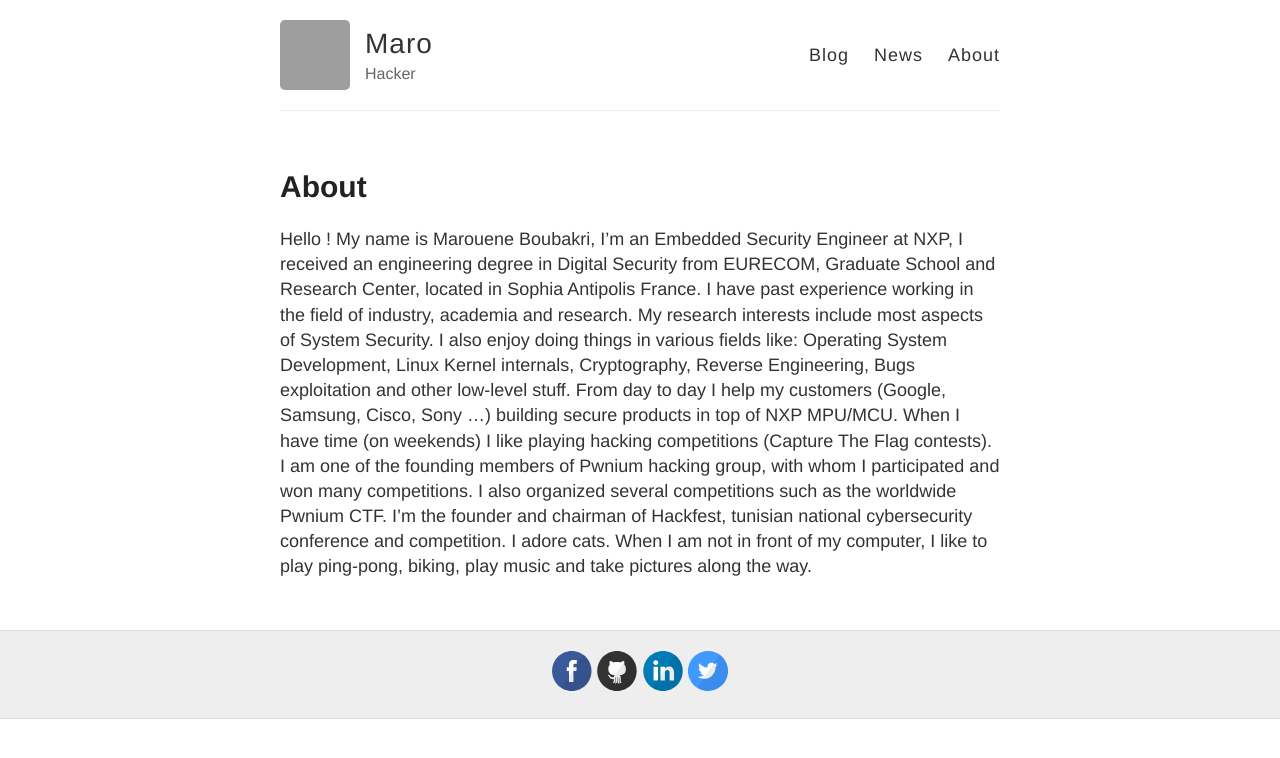
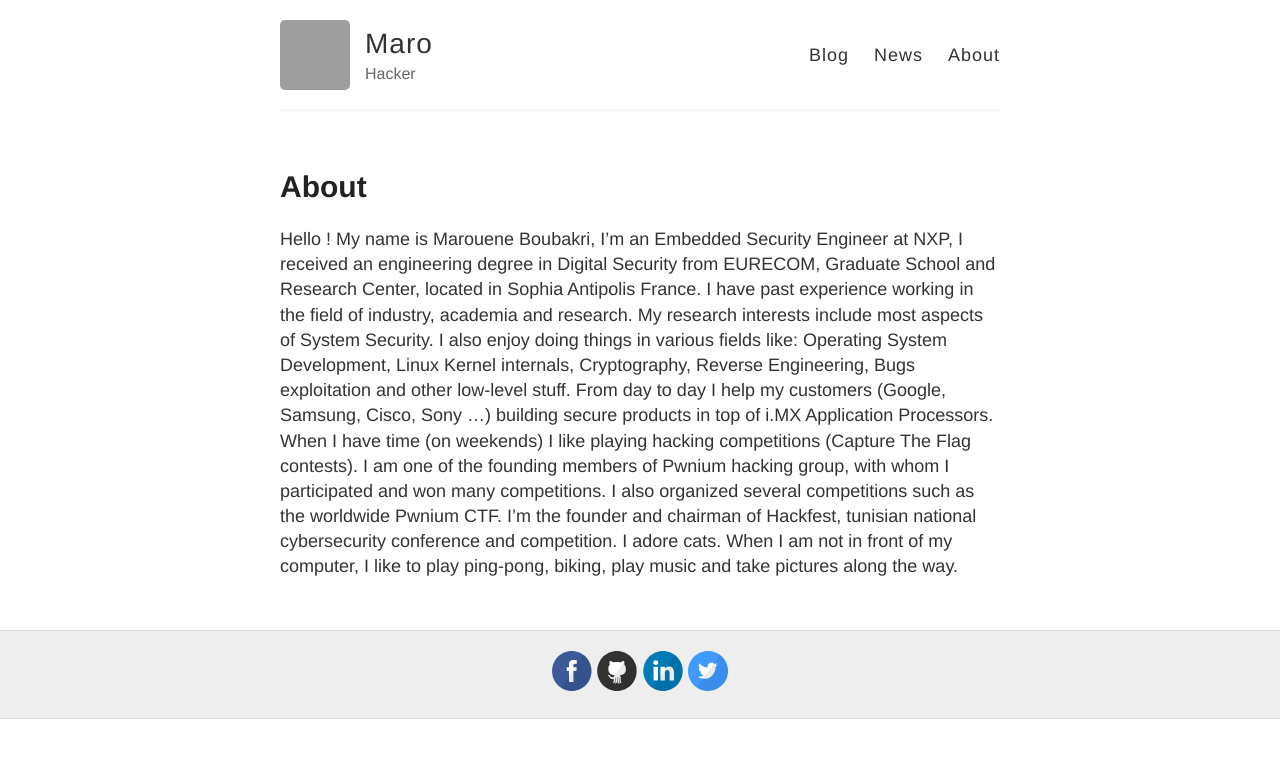
Before and after one commit to maroueneboubakri/maroueneboubakri.github.io, a Jekyll site: the page built from about.md, in a window 1280 px wide. Shown: the top 758 px of the page. Built offline with Jekyll 4.4.1, drawn with Linux system fonts in a browser that asks for light colours; grey boxes are pictures that could not be loaded.

Commit message:
Update about.md

```diff
--- a/about.md
+++ b/about.md
@@ -4,9 +4,4 @@
 permalink: /about/
 ---
 
-Hello ! My name is Marouene Boubakri, I'm an Embedded Security Engineer at NXP, I received an engineering degree in Digital Security from EURECOM, Graduate School and Research Center, located in Sophia Antipolis France.
-I have past experience working in the field of industry, academia and research.
-My research interests include most aspects of System Security. I also enjoy doing things in various fields like: Operating System Development, Linux Kernel internals, Cryptography, Reverse Engineering, Bugs exploitation and other low-level stuff.
-From day to day I help my customers (Google, Samsung, Cisco, Sony ...) building secure products in top of NXP MPU/MCU.
-When I have time (on weekends) I like playing hacking competitions (Capture The Flag contests). I am one of the founding members of Pwnium hacking group, with whom I participated and won many competitions. I also organized several competitions such as the worldwide Pwnium CTF. I'm the founder and chairman of Hackfest, tunisian national cybersecurity conference and competition.
-I adore cats. When I am not in front of my computer, I like to play ping-pong, biking, play music and take pictures along the way.
+Hello ! My name is Marouene Boubakri, I'm an Embedded Security Engineer at NXP, I received an engineering degree in Digital Security from EURECOM, Graduate School and Research Center, located in Sophia Antipolis France. I have past experience working in the field of industry, academia and research. My research interests include most aspects of System Security. I also enjoy doing things in various fields like: Operating System Development, Linux Kernel internals, Cryptography, Reverse Engineering, Bugs exploitation and other low-level stuff. From day to day I help my customers (Google, Samsung, Cisco, Sony ...) building secure products in top of i.MX Application Processors. When I have time (on weekends) I like playing hacking competitions (Capture The Flag contests). I am one of the founding members of Pwnium hacking group, with whom I participated and won many competitions. I also organized several competitions such as the worldwide Pwnium CTF. I'm the founder and chairman of Hackfest, tunisian national cybersecurity conference and competition. I adore cats. When I am not in front of my computer, I like to play ping-pong, biking, play music and take pictures along the way.
```
